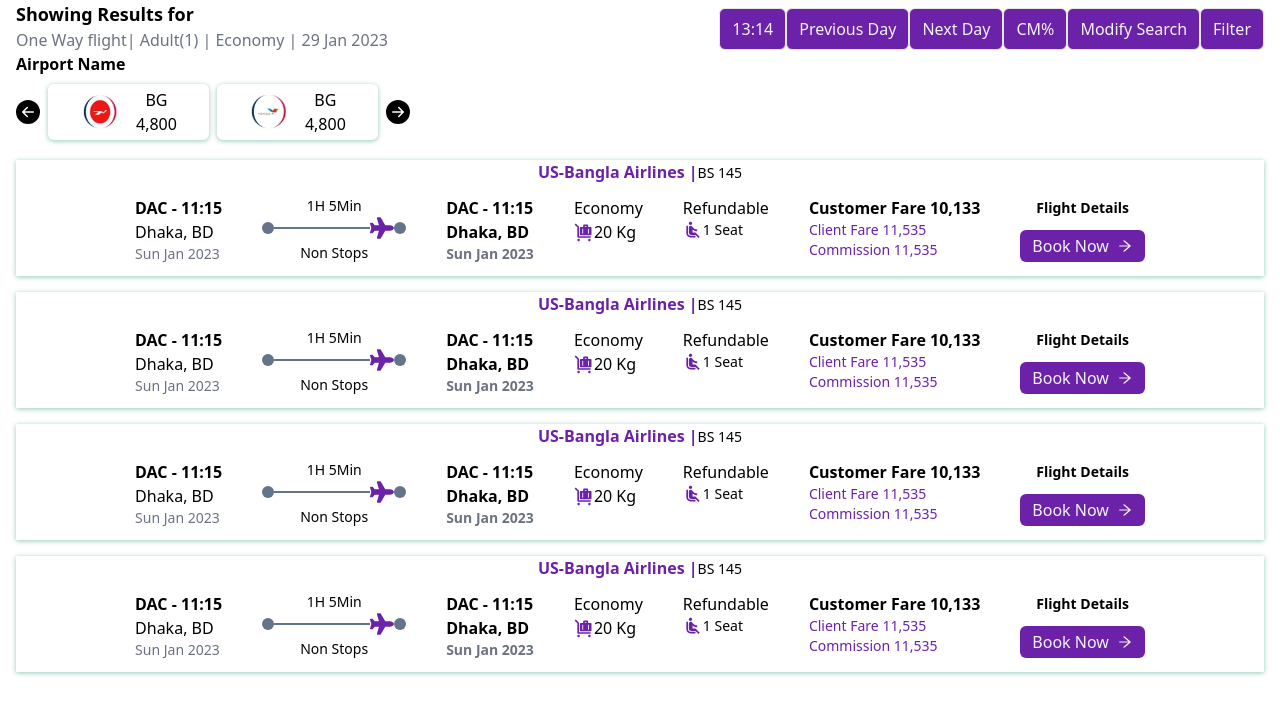
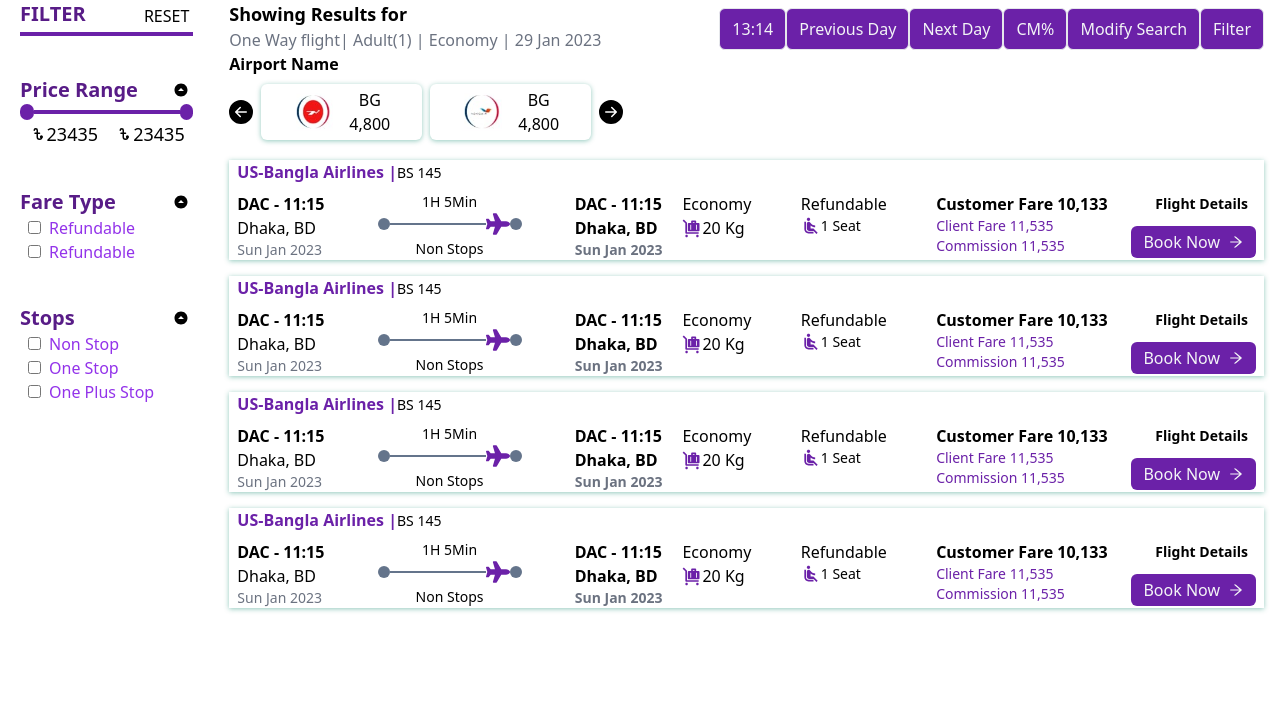
Before and after one commit to rokibulslam/airlines, a React (Create React App) app: page / in a window 1280 px wide. Shown: the top 714 px of the page. Built offline with nearby package versions, Linux system fonts and the light colour scheme.

Commit message:
full responsive flight card

```diff
--- a/src/App.js
+++ b/src/App.js
@@ -2,11 +2,18 @@
 import './App.css';
 import Result from './Pages/Result/Result';
 import Search from './Pages/Search/Search';
+import Filter from './Component/Filter/Filter';
 
 function App() {
   return (
-    <div className="App">
-      <Result />
+    <div className="App lg:grid grid-cols-12">
+      <div className="col-span-2">
+        <Filter />
+      </div>
+      <div className="col-span-10 ">
+        <Result />
+      </div>
+
       {/* <Search /> */}
     </div>
   );
--- /dev/null
+++ b/src/Component/Filter/Filter.jsx
@@ -0,0 +1,96 @@
+import React, { useEffect, useRef, useState } from "react";
+import { IoMdArrowDropupCircle } from "react-icons/io";
+import { TbCurrencyTaka } from "react-icons/tb";
+const useWindowWidth = () => {
+  const [size, setSize] = useState([window.innerWidth])
+  useEffect(() => {
+    const handleResize = () => {
+      setSize([window.innerWidth])
+    }
+    window.addEventListener('resize', handleResize);
+    return () => {
+      window.removeEventListener('resize', handleResize)
+    }
+  }, []);
+  return size;
+}
+const Filter = () => {
+  const [width] = useWindowWidth()
+  console.log(width);
+  return (
+    <div className="invisible lg:visible px-5 space-y-10">
+      {/* filter */}
+      <div className="">
+        <div className="flex justify-between">
+          <h1 className="text-xl font-bold text-purple-900">FILTER</h1>
+          <button className="bg-purlple-800 px-1 py-1">RESET</button>
+        </div>
+        <div className="w-full bg-purple-800 h-1"></div>
+      </div>
+      {/* Price Range */}
+      <div className="">
+        <div className="flex justify-between">
+          <h1 className="text-xl font-bold text-purple-900">Price Range</h1>
+          <button className="bg-purlple-800 px-1 py-1">
+            <IoMdArrowDropupCircle />
+          </button>
+        </div>
+        <div className="flex items-center">
+          <div className="h-4 w-4 bg-purple-800 rounded-full"></div>
+          <div className="w-full bg-purple-800 h-1"></div>
+          <div className="h-4 w-4 bg-purple-800 rounded-full"></div>
+        </div>
+        <div className="flex justify-around">
+          <span className="flex items-center text-lg">
+            {" "}
+            <TbCurrencyTaka /> 23435
+          </span>
+          <span className="flex items-center text-lg">
+            {" "}
+            <TbCurrencyTaka /> 23435
+          </span>
+        </div>
+      </div>
+      {/* Fare Type  */}
+      <div>
+        <div className="flex justify-between">
+          <h1 className="text-xl font-bold text-purple-900">Fare Type</h1>
+          <button className="bg-purlple-800 px-1 py-1">
+            <IoMdArrowDropupCircle />
+          </button>
+        </div>
+        <div className="space-x-2 px-2 text-purple-600">
+          <input type="checkbox" name="" id="" />
+          <label htmlFor="">Refundable</label>
+        </div>
+        <div className="space-x-2 px-2 text-purple-600">
+          <input type="checkbox" name="" id="" />
+          <label htmlFor="">Refundable</label>
+        </div>
+      </div>
+      {/* Stops  */}
+      <div>
+        <div className="flex justify-between">
+          <h1 className="text-xl font-bold text-purple-900">Stops</h1>
+          <button className="bg-purlple-800 px-1 py-1">
+            <IoMdArrowDropupCircle />
+          </button>
+        </div>
+        <div className="space-x-2 px-2 text-purple-600">
+          <input type="checkbox" name="" id="" />
+          <label htmlFor="">Non Stop</label>
+        </div>
+        <div className="space-x-2 px-2 text-purple-600">
+          <input type="checkbox" name="" id="" />
+          <label htmlFor="">One Stop</label>
+        </div>
+        <div className="space-x-2 px-2 text-purple-600">
+          <input type="checkbox" name="" id="" />
+          <label htmlFor="">One Plus Stop</label>
+        </div>
+      </div>
+    </div>
+  );
+};
+
+export default Filter;
--- a/src/Component/FlightCard/FlightCard.jsx
+++ b/src/Component/FlightCard/FlightCard.jsx
@@ -5,14 +5,15 @@
 import {AiOutlineArrowRight} from "react-icons/ai"
 const FlightCard = () => {
   return (
-    <div className="custom-shadow-sm">
-      <p className="text-purple-800 font-bold px-2 text-center">
+    <div className="custom-shadow-sm w-full">
+      <p className="text-purple-800 font-bold px-2 text-start pb-2">
         US-Bangla Airlines |
         <span className="tex  text-sm text-black font-light">BS 145</span>{" "}
       </p>
-      <div className="flex flex-col lg:flex-row p-3 lg:space-x-10 justify-center">
+      <div className="grid grid-cols-1 lg:grid-cols-7 md:grid-cols-7  px-2 gap-x-5 gap-y-5">
+        {/* <div className="flex flex-col lg:flex-row md:flex-row justify-between p-3 gap-y-5 md:gap-x-5"> */}
         {/* FROM TO  */}
-        <div className="flex justify-between lg:space-x-10">
+        <div className="flex justify-between gap-x-2 lg:col-span-3 md:col-span-3">
           {/* From  */}
           <div>
             <p className="font-bold">DAC - 11:15</p>
@@ -42,7 +43,7 @@
           </div>
         </div>
         {/* OTHERS  */}
-        <div className="flex justify-between items-start lg:space-x-10 space-x-3">
+        <div className="flex justify-between gap-x-2 lg:col-span-3 md:col-span-3">
           {/* Econnomy */}
           <div>
             <p>Economy</p>
@@ -64,14 +65,17 @@
             </div>
           </div>
           {/* agent */}
-          <div className="text-start">
+          <div className="lg:text-start text-end">
             <p className="font-bold ">Customer Fare 10,133</p>
             <p className="text-purple-800 text-sm">Client Fare 11,535</p>
             <p className="text-purple-800 text-sm">Commission 11,535</p>
           </div>
         </div>
         {/* Button  */}
-        <div className="flex justify-between lg:justify-center lg:space-y-3 lg:flex-col bg-gray-400 items-center rounded-r-md lg:bg-inherit">
+        <div
+          className=" lg:col-span-1 md:col-span-1 flex justify-between items-center
+        lg:justify-center lg:items-end lg:space-y-3 lg:flex-col md:flex-col bg-gray-400  rounded-r-md md:bg-inherit lg:bg-inherit"
+        >
           <p className="font-bold text-sm text-black px-2">Flight Details</p>
           <div className="flex items-center gap-x-2 px-3 py-1 rounded-md bg-purple-800 text-gray-100 hover:bg-red-600 ease-in duration-300 hover:shadow-lg">
             <button>Book Now</button>
--- a/src/Pages/Result/Result.jsx
+++ b/src/Pages/Result/Result.jsx
@@ -69,7 +69,7 @@
           </span>
         </div>
         {/* card section  */}
-        <div className="flex flex-wrap lg:flex-col gap-y-4 pt-3 justify-center">
+        <div className="flex flex-wrap lg:flex-col gap-4 pt-3 justify-center">
           <FlightCard />
           <FlightCard />
           <FlightCard />
```
